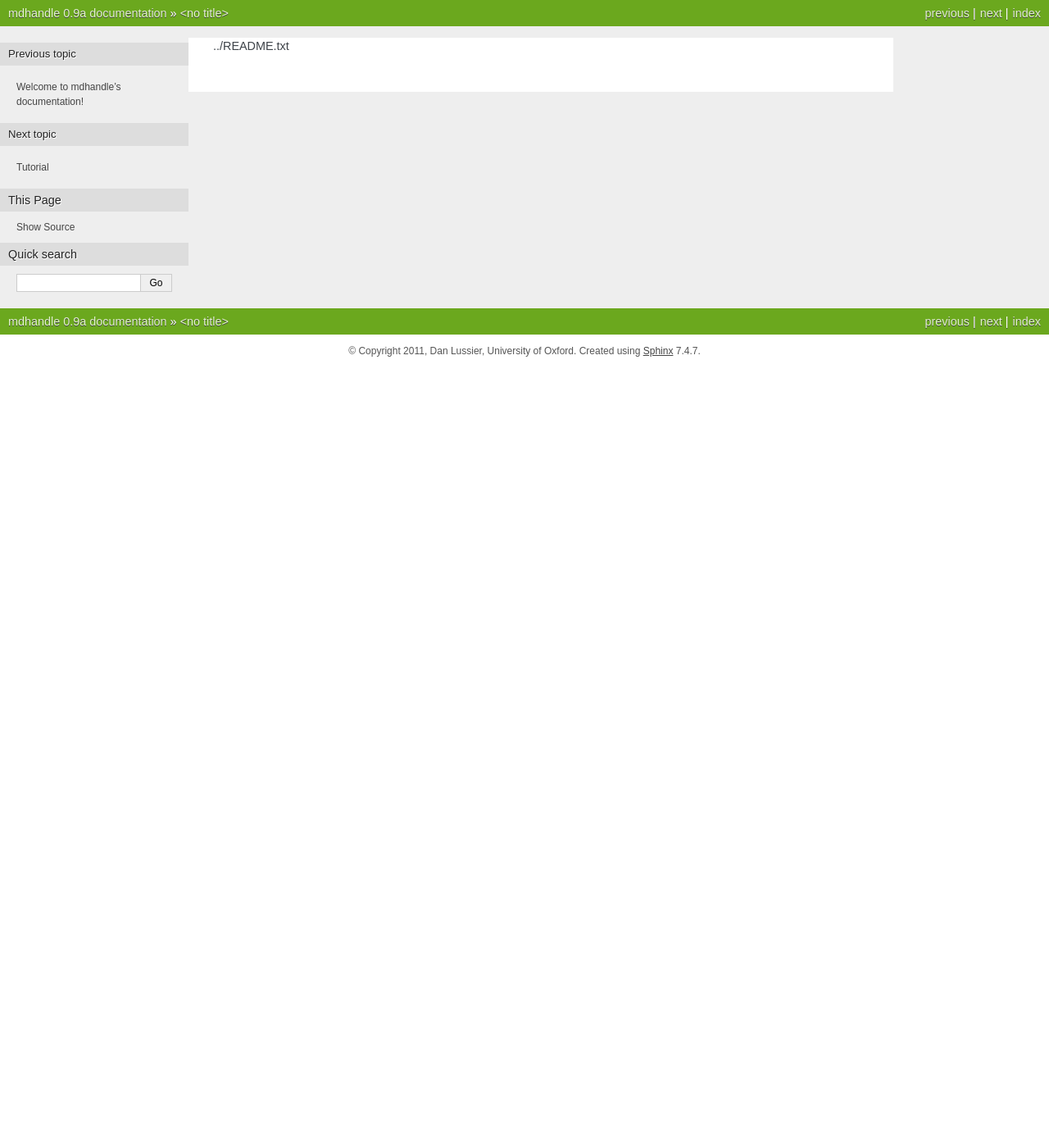
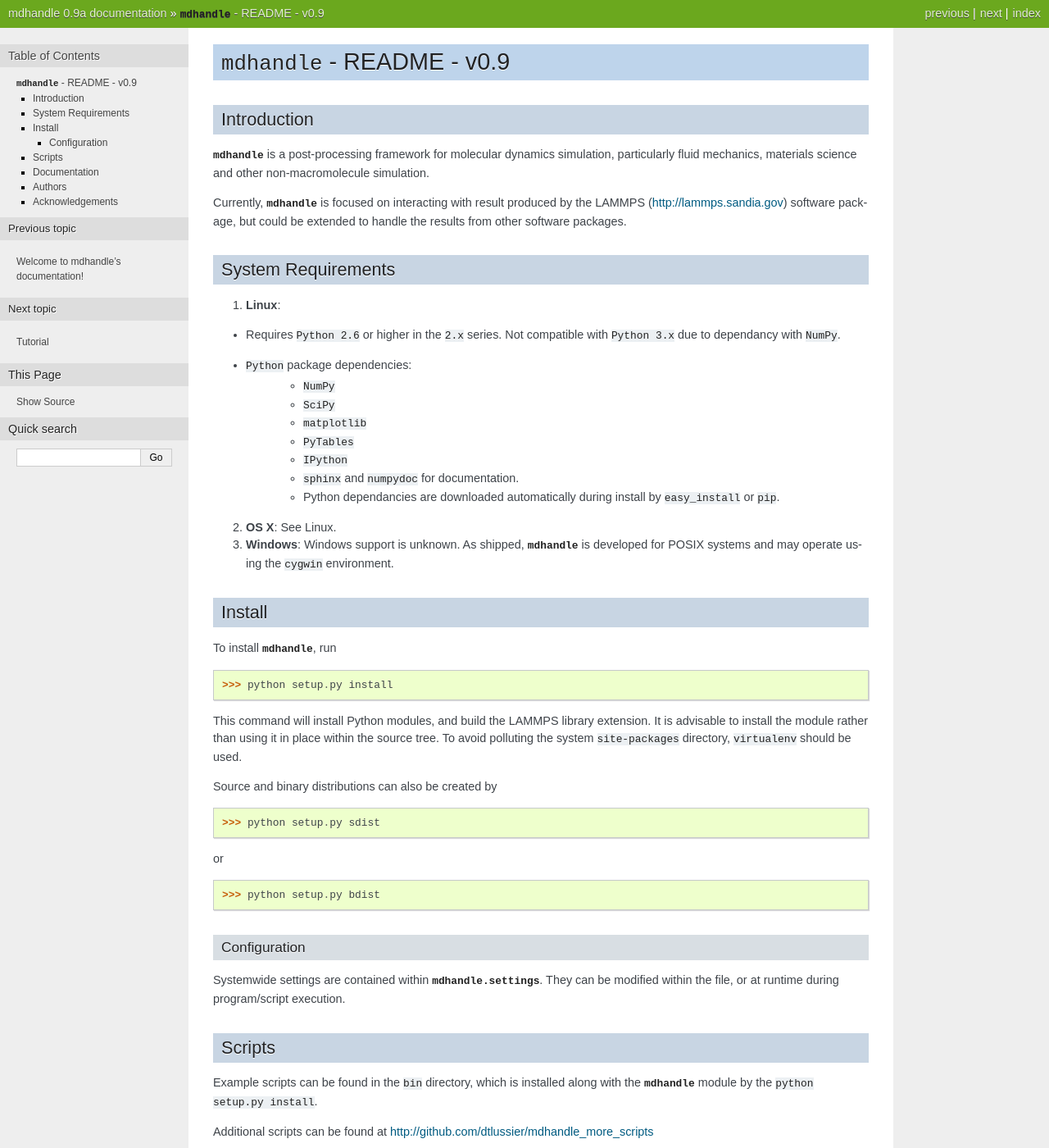
Before and after one commit to DELILE/mdhandle, a Sphinx documentation site: the page built from doc/README.rst, in a window 1280 px wide and 1400 px high. Shown: the whole window at 82% size. Built offline with Sphinx 7.4.7, drawn with Linux system fonts in a browser that asks for light colours; formulas are drawn with MathJax 3; some of the changed text lies outside the part shown.

Commit message:
Modified README files

```diff
--- a/doc/README.rst
+++ b/doc/README.rst
@@ -1 +1,116 @@
-../README.txt
+.. mdhandle,  http://github.com/dtlussier/mdhandle
+   Copyright (c) 2008, Dan Lussier @ Oxford University, FBG Group
+   Released under the GNU General Public License, v2
+
+``mdhandle`` - README - v0.9
+================================
+
+Introduction
+-------------
+
+:mod:`mdhandle` is a post-processing framework for molecular dynamics
+simulation, particularly fluid mechanics, materials science and other
+non-macromolecule simulation.
+
+Currently, :mod:`mdhandle` is focused on interacting with result produced by the
+LAMMPS (http://lammps.sandia.gov) software package, but could be extended to
+handle the results from other software packages.
+
+System Requirements
+---------------------
+
+1. **Linux**:
+
+* Requires ``Python 2.6`` or higher in the ``2.x`` series. Not compatible with ``Python 3.x`` due to dependancy with ``NumPy``.
+
+* ``Python`` package dependencies:
+	* ``NumPy``
+	* ``SciPy``
+	* ``matplotlib``
+	* ``PyTables``
+	* ``IPython``
+	* ``sphinx`` and ``numpydoc`` for documentation.
+	* Python dependancies are downloaded automatically during install
+	  by ``easy_install`` or ``pip``.
+
+2. **OS X**:  See Linux.
+
+3. **Windows**: Windows support is unknown.  As shipped, :mod:`mdhandle` is developed for POSIX systems and may operate using the ``cygwin`` environment.
+
+
+Install
+---------
+
+To install :mod:`mdhandle`, run ::
+
+>>> python setup.py install
+
+This command will install Python modules, and build the LAMMPS library
+extension.  It is advisable to install the module rather than using it in place within the source tree.  To avoid polluting the system ``site-packages`` directory, ``virtualenv`` should be used.
+
+Source and binary distributions can also be created by ::
+
+>>> python setup.py sdist
+
+or ::
+
+>>> python setup.py bdist
+
+Configuration
+^^^^^^^^^^^^^^^
+
+Systemwide settings are contained within :mod:`mdhandle.settings`.  They can
+be modified within the file, or at runtime during program/script execution.
+
+
+Scripts
+--------
+
+Example scripts can be found in the ``bin`` directory, which is installed along with the :mod:`mdhandle` module by the ``python setup.py install``.
+
+Additional scripts can be found at
+http://github.com/dtlussier/mdhandle_more_scripts
+
+Documentation
+----------------
+
+After installation is complete, documentation can be found within the ``doc`` folder.
+
+Sphinx (http://sphinx.pocoo.org/) is required to build the documentation
+via: ::
+
+% cd doc
+% make html
+
+The resulting docs are then at ``doc/_build/html/index.html``.  Other available
+build formats can be seen by invoking: ::
+
+% cd doc
+% make
+
+Building the documentation at the local level reflects any changes made at the
+local level.  :mod:`mdhandle` must be in your ``PYTHONPATH`` to build docs using ``sphinx``.
+
+A persistent version of the documentation reflecting the
+github version is at http://github.com/dtlussier/mdhandle.
+
+Authors
+---------
+
+* Dan Lussier, Fluidics and Biocomplexity Group, Oxford University
+  (dtlussier@gmail.com, http://github.com/dtlussier)
+
+
+Acknowledgements
+------------------
+
+**Related Packages**:
+
+* ``MMTK``, http://dirac.cnrs-orleans.fr/MMTK/
+* ``MD-Tracks``, http://molmod.ugent.be/code/wiki/MD-Tracks
+* ``mdanalysis``, http://code.google.com/p/mdanalysis/
+* ``Pizza``, http://www.sandia.gov/~sjplimp/pizza.html
+
+**Thanks**:
+
+* Yiannis Ventikos, Fluidics and Biocomplexity Group, Oxford University
```
Also changed, not shown: README.rst (renamed from README.txt, +12 -13 lines).
